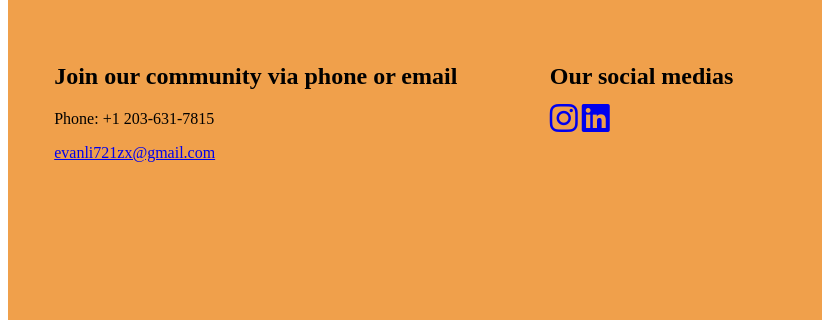
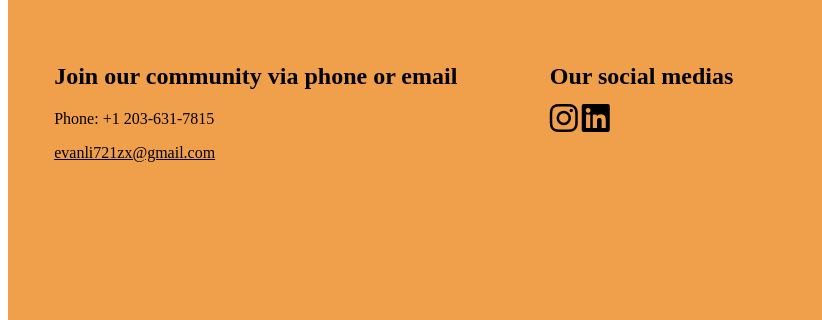
Before and after one commit to IAMZEXUAN/ist263, a plain HTML site: page project6/home.html in a window 1280 px wide. Shown: the part 1131-1451 px from the top of the page, 0-822 px from the left. Drawn offline with Linux system fonts and the light colour scheme.

Commit message:
project6

```diff
--- a/project6/styles.css
+++ b/project6/styles.css
@@ -92,7 +92,7 @@ footer {
     display: flex;
     justify-content: space-around;
 }
-.flex3 div {
+.flex3 div, a {
     font-family: serif;
     color: #000000;
 }
```
Also changed, not shown: 1 other file.
